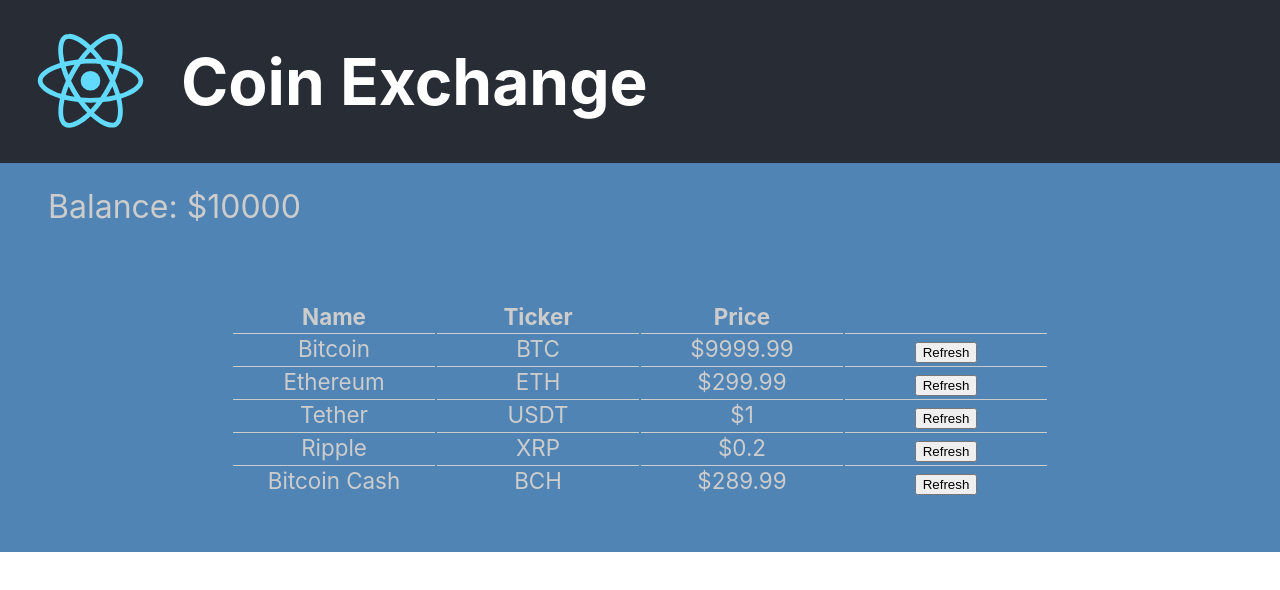
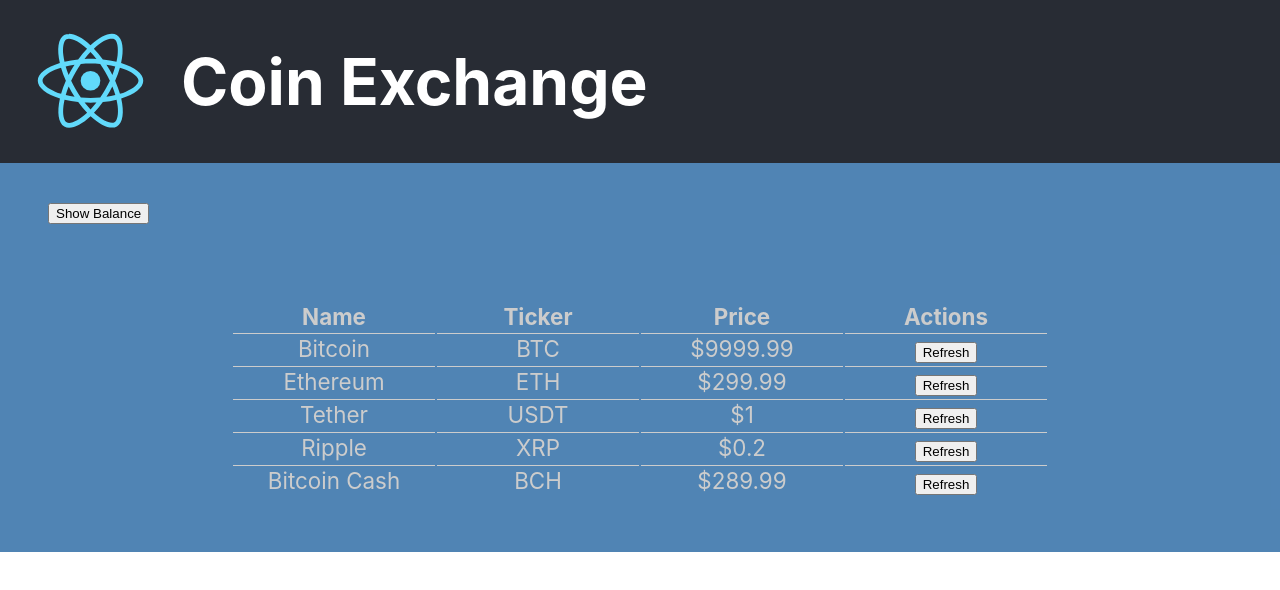
Before and after one commit to b00ste/coin-exchange, a React (Create React App) app: page / in a window 1280 px wide. Shown: the top 590 px of the page. Built offline with nearby package versions, Linux system fonts and the light colour scheme.

Commit message:
class properties

```diff
--- a/src/App.js
+++ b/src/App.js
@@ -8,67 +8,81 @@ const Div = styled.div`
   text-align: center;
   background-color: rgba(10, 83, 151, 0.712);
   color: #cccccc;
+  .hide {
+      display: none
+  }
 `;
 
 class App extends React.Component {
-  constructor(props) {
-    super(props);
-    this.state = {
+  state = {
     balance: 10000,
+    balanceShowed: false,
     coinData: [
       {
         name: 'Bitcoin',
         ticker: 'BTC',
-          price: 9999.99
+        price: 9999.99,
+        balance: 0.50
       },
       {
         name: 'Ethereum',
         ticker: 'ETH',
-          price: 299.99
+        price: 299.99,
+        balance: 32.00
       },
       {
         name: 'Tether',
         ticker: 'USDT',
-          price: 1.00
+        price: 1.00,
+        balance: 0.00
       },
       {
         name: 'Ripple',
         ticker: 'XRP',
-          price: 0.20
+        price: 0.20,
+        balance: 1000.00
       },
       {
         name: 'Bitcoin Cash',
         ticker: 'BCH',
-          price: 289.99
+        price: 289.99,
+        balance: 0.00
       }
     ]
   }
-    this.handleRefresh = this.handleRefresh.bind(this);
-  }
 
-  handleRefresh(valueChangeTicker) {
-    const newCoinData = this.state.coinData.map( ({ticker, name, price}) => {
-      let newPrice = price;
-      if(valueChangeTicker === ticker)
+  handleRefresh = (valueChangeTicker) => {
+    const newCoinData = this.state.coinData.map( ( values /*{ticker, name, price, balance}*/ ) => {
+      let newPrice = values.price;
+      if(valueChangeTicker === values.ticker)
       {
         const randomPercentage = 0.995 + Math.random() * 0.01;
         newPrice = newPrice * randomPercentage;
       }
       return {
-        ticker,
+        ...values,
+        price: newPrice
+
+        /*ticker,
         name,
-        price: newPrice
+        price: newPrice,
+        balance*/
       }
     });
     this.setState( { coinData: newCoinData } );
+  }
+
+  toggleBalance = () => {
+    const newShowStatus = !this.state.balanceShowed;
+    this.setState({ balanceShowed: newShowStatus });
   }
 
   render() {
     return (
       <Div>
         <HeaderComp />
-        <AccountBalance amount={this.state.balance} />
-        <CoinList coinData={this.state.coinData} handleRefresh={this.handleRefresh} />
+        <AccountBalance amount={this.state.balance} showBalance={this.state.balanceShowed} toggleBalance={this.toggleBalance} />
+        <CoinList coinData={this.state.coinData} handleRefresh={this.handleRefresh} showBalance={this.state.balanceShowed} />
       </Div>
     );
   }
--- a/src/Components/AccountBalance.jsx
+++ b/src/Components/AccountBalance.jsx
@@ -10,9 +10,16 @@ const Section = styled.section`
 
 export default class AccountBalance extends Component {
     render() {
+        const buttonText = (val) => {
+            if(val)
+                return "Hide Balance";
+            else
+                return "Show Balance";
+        }
         return (
             <Section>
-                Balance: ${this.props.amount}
+                {this.props.showBalance ? <>Balance: ${this.props.amount}</> : null}
+                <button onClick={this.props.toggleBalance} >{buttonText(this.props.showBalance)}</button>
             </Section>
         );
     }
--- a/src/Components/Coin.jsx
+++ b/src/Components/Coin.jsx
@@ -8,12 +8,8 @@ const Td = styled.td`
 `;
 
 export default class Coin extends Component {
-    constructor(props) {
-        super(props);
-        this.handleClick = this.handleClick.bind(this);
-    }
 
-    handleClick(event) {
+    handleClick = (event) => {
         event.preventDefault();
         this.props.handleRefresh(this.props.ticker);
     }
@@ -24,6 +20,7 @@ export default class Coin extends Component {
                 <Td>{this.props.name}</Td>
                 <Td>{this.props.ticker}</Td>
                 <Td>${this.props.price}</Td>
+                {this.props.showBalance ? <Td>{this.props.balance}</Td> : null}
                 <Td>
                     <form action="#" method="POST">
                         <button
--- a/src/Components/CoinList.jsx
+++ b/src/Components/CoinList.jsx
@@ -17,17 +17,21 @@ export default class CoinList extends Component {
                         <th>Name</th>
                         <th>Ticker</th>
                         <th>Price</th>
+                        {this.props.showBalance ? <th>Balance</th> : null}
+                        <th>Actions</th>
                     </tr>
                 </thead>
                 <tbody>
                     {
-                    this.props.coinData.map(({name, ticker, price}) =>
+                    this.props.coinData.map(({name, ticker, price, balance}) =>
                         <Coin
                             key={ticker}
                             handleRefresh={this.props.handleRefresh}
                             name={name}
                             ticker={ticker}
                             price={price}
+                            balance={balance}
+                            showBalance={this.props.showBalance}
                         />
                     )
                     }
```
Lines whose indentation alone changed are shown as unchanged.
